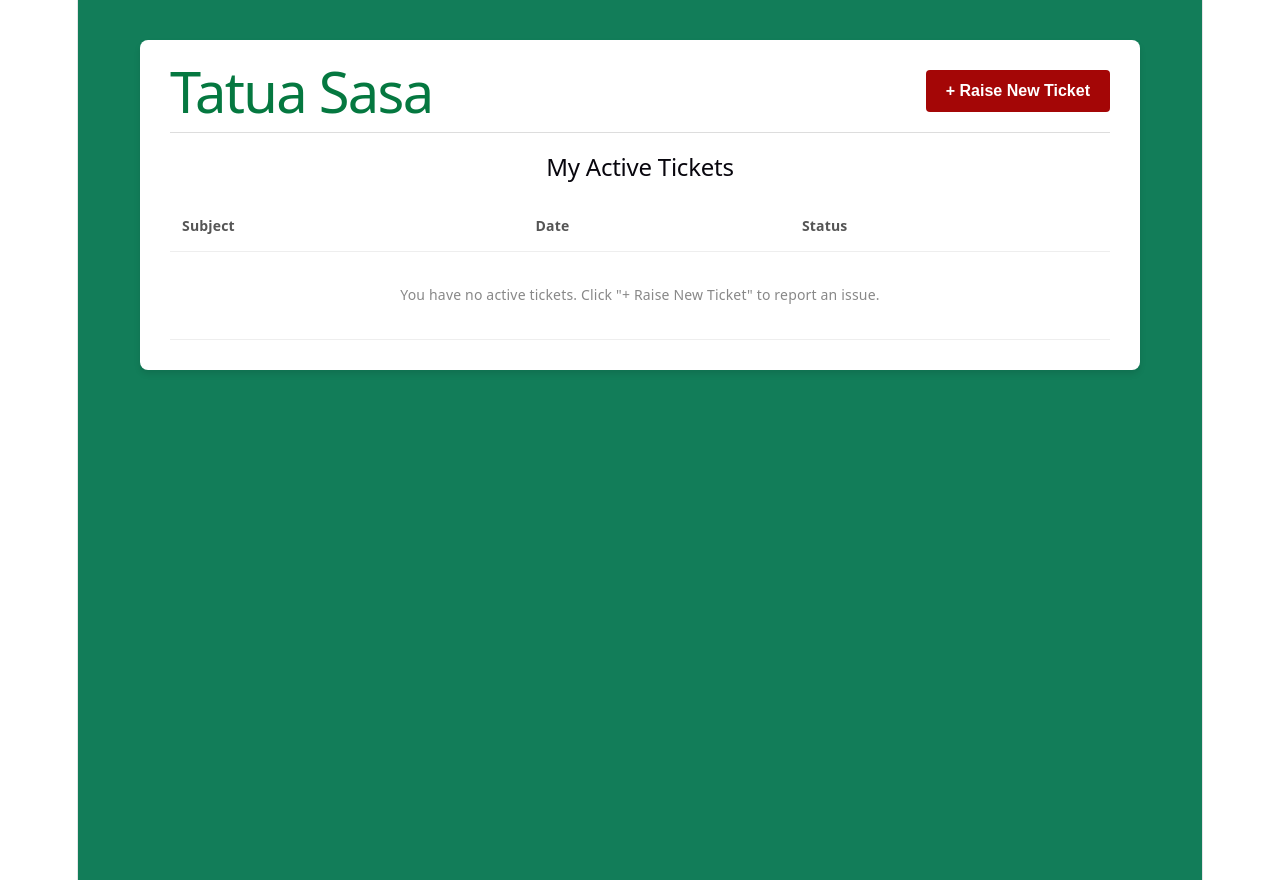
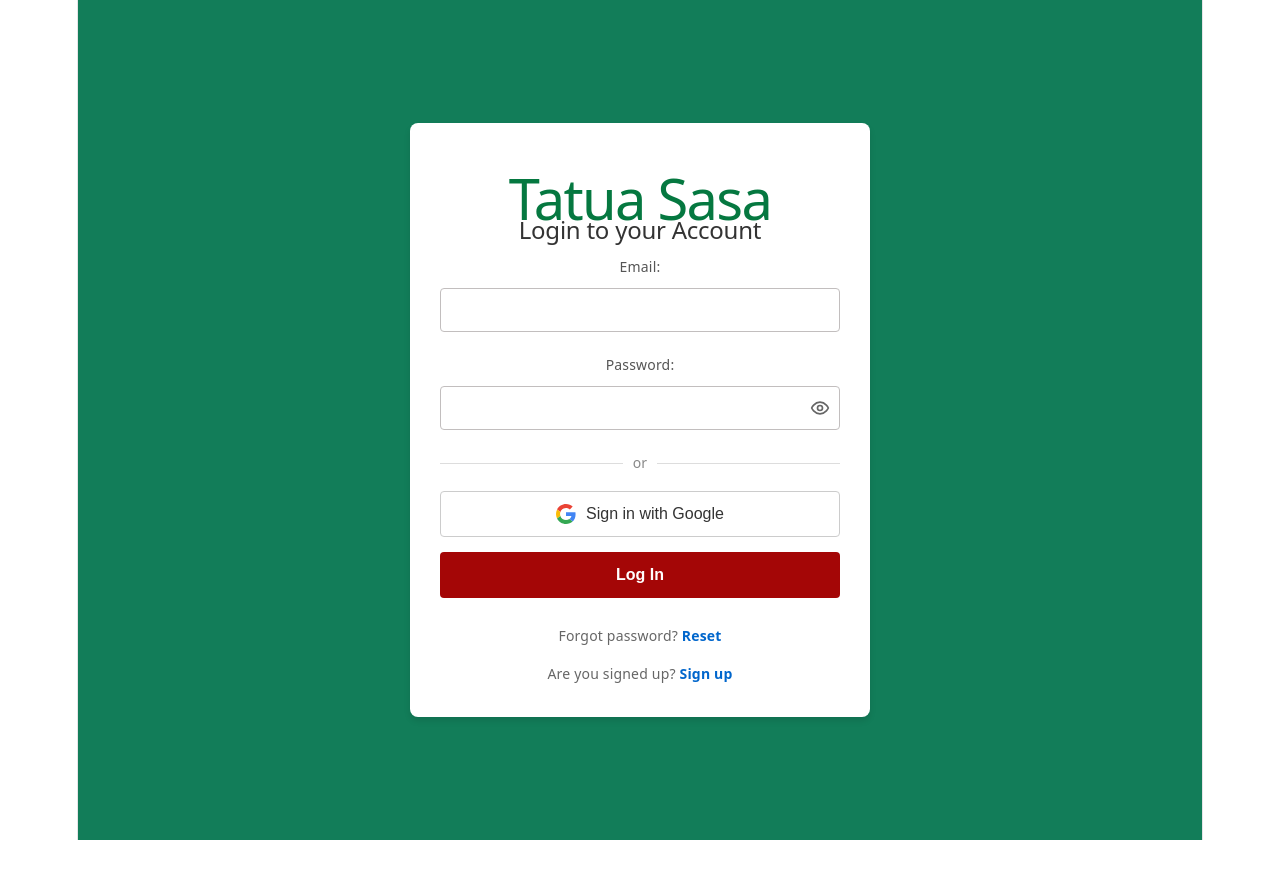
Before and after one commit to samkuria/TatuaSasa, a React (Vite) app: page / in a window 1280 px wide. After the commit the page ends 840 px from the top, so only its background shows below. Built offline with nearby package versions, Linux system fonts and the light colour scheme.

Commit message:
Adding the StaffDashboard

```diff
--- a/src/App.jsx
+++ b/src/App.jsx
@@ -7,7 +7,9 @@ export default function App() {
     return (
         <BrowserRouter>
         <Routes>
-           <Route path="/" element={<StaffDashboard />} />
+           <Route path="/" element={<Login />} />
+           <Route path="/signup" element={<SignUp />} />
+           <Route path="/dashboard" element={<StaffDashboard />} />
 
         </Routes>
         </BrowserRouter>
```
